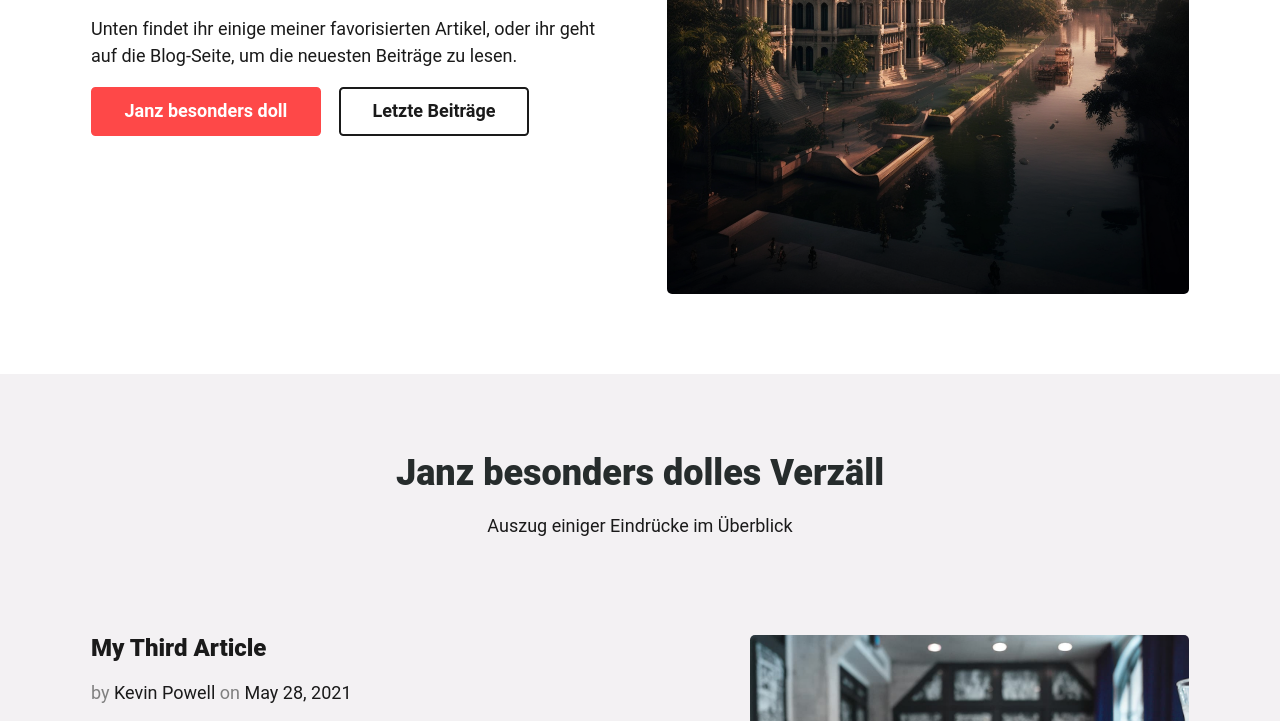
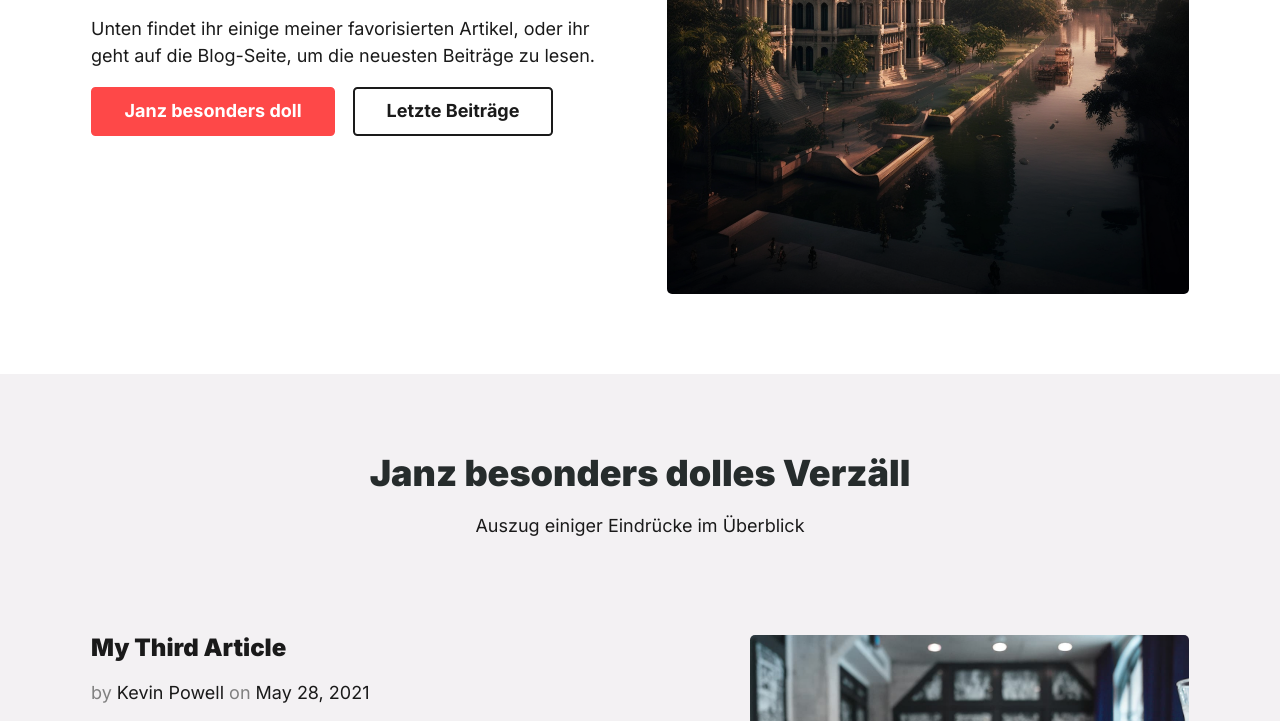
Before and after one commit to molinero221/My-Blog, an Eleventy site: page src/index.njk in a window 1280 px wide. Shown: the part 425-1146 px from the top of the page. Built offline with nearby package versions, Linux system fonts and the light colour scheme; Eleventy itself is replaced by a stand-in of ours; files that its build step writes are made by us from their sources.

Commit message:
font changed to inter

```diff
--- a/src/style.css
+++ b/src/style.css
@@ -1,3 +1,5 @@
+@import url('https://fonts.googleapis.com/css2?family=Inter:wght@100;200;300;400;500;600;700;800;900&display=swap');
+
 :root {
   --fs-300: 0.9375rem;
   --fs-400: 1.0625rem;
@@ -5,8 +7,8 @@
   --fs-600: 1.875rem;
   --fs-700: 2rem;
 
-  --ff-body: "Roboto", sans-serif;
-  --ff-heading: "Roboto", sans-serif;
+  --ff-body: "Inter", sans-serif;
+  --ff-heading: "Inter", sans-serif;
 
   --fw-400: 400;
   --fw-700: 700;
@@ -30,6 +32,8 @@
   --clr-neutral-500: hsla(0, 0%, 60%, 1);
   --clr-neutral-900: hsla(0, 0%, 10%, 1);
 }
+
+
 
 @media (min-width: 35em) {
   :root {
```
Also changed, not shown: README.md (deleted).
